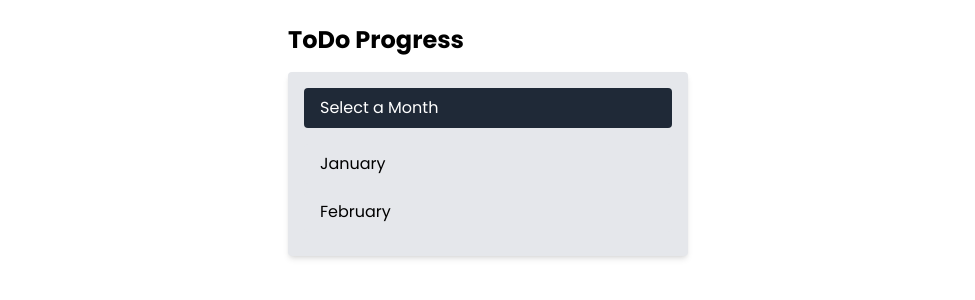
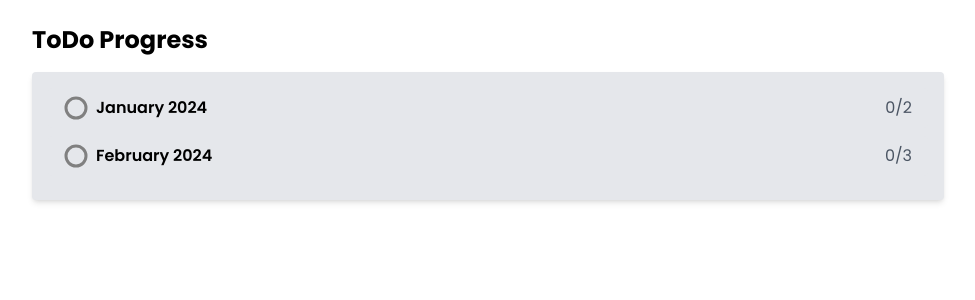
Before and after one commit to dclairvoyance/GarudaHacks5, a React (Vite) app in the folder frontend/: page /tracker in a window 1280 px wide. Shown: the top 300 px of the page, without its empty margins (152-1127 px from the left). Built offline with nearby package versions, Linux system fonts and the light colour scheme.

Commit message:
feat: add tracker component

```diff
--- a/frontend/src/pages/Tracker.tsx
+++ b/frontend/src/pages/Tracker.tsx
@@ -3,13 +3,14 @@ import React, { useState } from 'react';
 const TrackerComponent = () => {
   const [selectedMonth, setSelectedMonth] = useState(null);
   const [tasks, setTasks] = useState({
-    January: [
+    'January 2024': [
       { id: 1, name: 'Task 1', checked: false },
       { id: 2, name: 'Task 2', checked: false }
     ],
-    February: [
+    'February 2024': [
       { id: 3, name: 'Task 3', checked: false },
-      { id: 4, name: 'Task 4', checked: false }
+      { id: 4, name: 'Task 4', checked: false },
+      { id: 5, name: 'Task 5', checked: false }
     ]
     // Add more months and tasks as needed
   });
@@ -17,12 +18,8 @@ const TrackerComponent = () => {
   const [openMonth, setOpenMonth] = useState(null);
 
   const handleMonthClick = (month) => {
-    if (openMonth === month) {
-      setOpenMonth(null); // Close if the same month is clicked
-    } else {
-      setOpenMonth(month); // Open the new month
-      setSelectedMonth(month);
-    }
+    setOpenMonth(openMonth === month ? null : month); // Toggle dropdown visibility
+    setSelectedMonth(month);
   };
 
   const handleTaskChange = (month, taskId) => {
@@ -39,29 +36,83 @@ const TrackerComponent = () => {
     return totalTasks === 0 ? 0 : (completedTasks / totalTasks) * 100;
   };
 
+  const getProgressText = (month) => {
+    const taskList = tasks[month] || [];
+    const totalTasks = taskList.length;
+    const completedTasks = taskList.filter(task => task.checked).length;
+    return `${completedTasks}/${totalTasks}`;
+  };
+
+  const isAllTasksChecked = (month) => {
+    const taskList = tasks[month] || [];
+    return taskList.length > 0 && taskList.every(task => task.checked);
+  };
+
+  const renderProgressCircle = (percentage) => {
+    const radius = 10;
+    const strokeWidth = 3;
+    const circumference = 2 * Math.PI * radius;
+    const strokeDashoffset = circumference - (percentage / 100) * circumference;
+
+    return (
+      <svg width="24" height="24" viewBox="0 0 24 24" className="mr-2">
+        {percentage === 100 ? (
+          <path
+            d="M5 13l4 4L19 7"
+            stroke="green"
+            strokeWidth="2"
+            fill="none"
+            strokeLinecap="round"
+          />
+        ) : (
+            <>
+            <circle
+          cx="12"
+          cy="12"
+          r={radius}
+          stroke="gray"
+          strokeWidth={strokeWidth}
+          fill="none"
+        />
+        <circle
+          cx="12"
+          cy="12"
+          r={radius}
+          stroke="blue"
+          strokeWidth={strokeWidth}
+          fill="none"
+          strokeDasharray={circumference}
+          strokeDashoffset={strokeDashoffset}
+          strokeLinecap="round"
+        />
+        </>
+        )}
+
+      </svg>
+    );
+  };
+
   return (
-    <div className="p-6 max-w-md mx-auto">
+    <div className="p-6 w-9/12 mx-auto">
       <h1 className="text-2xl font-bold mb-4">ToDo Progress</h1>
       <div className="relative">
         <div className="bg-gray-200 p-4 rounded shadow-md">
-          <button
-            className="w-full bg-gray-800 text-white px-4 py-2 rounded mb-4 text-left"
-            onClick={() => handleMonthClick(null)}
-          >
-            {selectedMonth || 'Select a Month'}
-          </button>
           {Object.keys(tasks).map(month => (
             <div key={month} className="mb-2">
               <button
-                className={`w-full text-left px-4 py-2 rounded ${openMonth === month ? 'bg-gray-300' : 'bg-gray-200'} focus:outline-none`}
+                className={`w-full text-left px-4 py-2 rounded flex items-center justify-between ${openMonth === month ? 'bg-gray-300' : 'bg-gray-200'} focus:outline-none`}
                 onClick={() => handleMonthClick(month)}
               >
-                {month}
+                <div className="flex items-center">
+                  {renderProgressCircle(calculateProgress(month))}
+                  <span className="font-semibold">{month}</span>
+                </div>
+                <span className="ml-2 text-gray-600">{getProgressText(month)}</span>
               </button>
               {openMonth === month && (
                 <div className="mt-2 pl-4">
-                  <div className="relative">
-                    <div className="bg-gray-200 h-4 rounded">
+                  <div className="relative mb-4">
+                    <div className="bg-gray-200 h-4 rounded mr-16">
                       <div
                         className="bg-blue-500 h-4 rounded"
                         style={{ width: `${calculateProgress(month)}%` }}
@@ -71,7 +122,7 @@ const TrackerComponent = () => {
                       {Math.round(calculateProgress(month))}%
                     </span>
                   </div>
-                  <ul className="mt-2">
+                  <ul>
                     {tasks[month].map(task => (
                       <li key={task.id} className="mb-2 flex items-center">
                         <input
```
